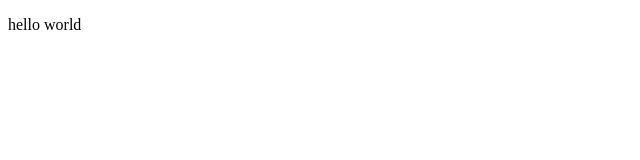
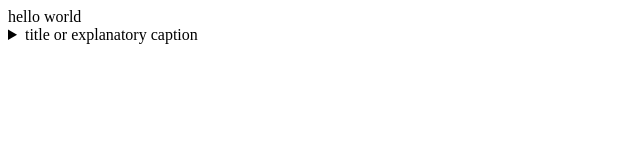
Before and after one commit to chenlisy/repository, a plain HTML site: page index.html in a window 1280 px wide. Shown: the whole page, without its empty margins (0-640 px from the left). Drawn offline with Linux system fonts and the light colour scheme.

Commit message:
1st
details

```diff
--- a/index.html
+++ b/index.html
@@ -5,6 +5,11 @@
     <title>Document</title>
 </head>
 <body>
-    <p>hello world</p>
+    <a>hello world</a>
+    <details>
+        <summary>title or explanatory caption</summary>
+
+    </details>
+
 </body>
 </html>
```
